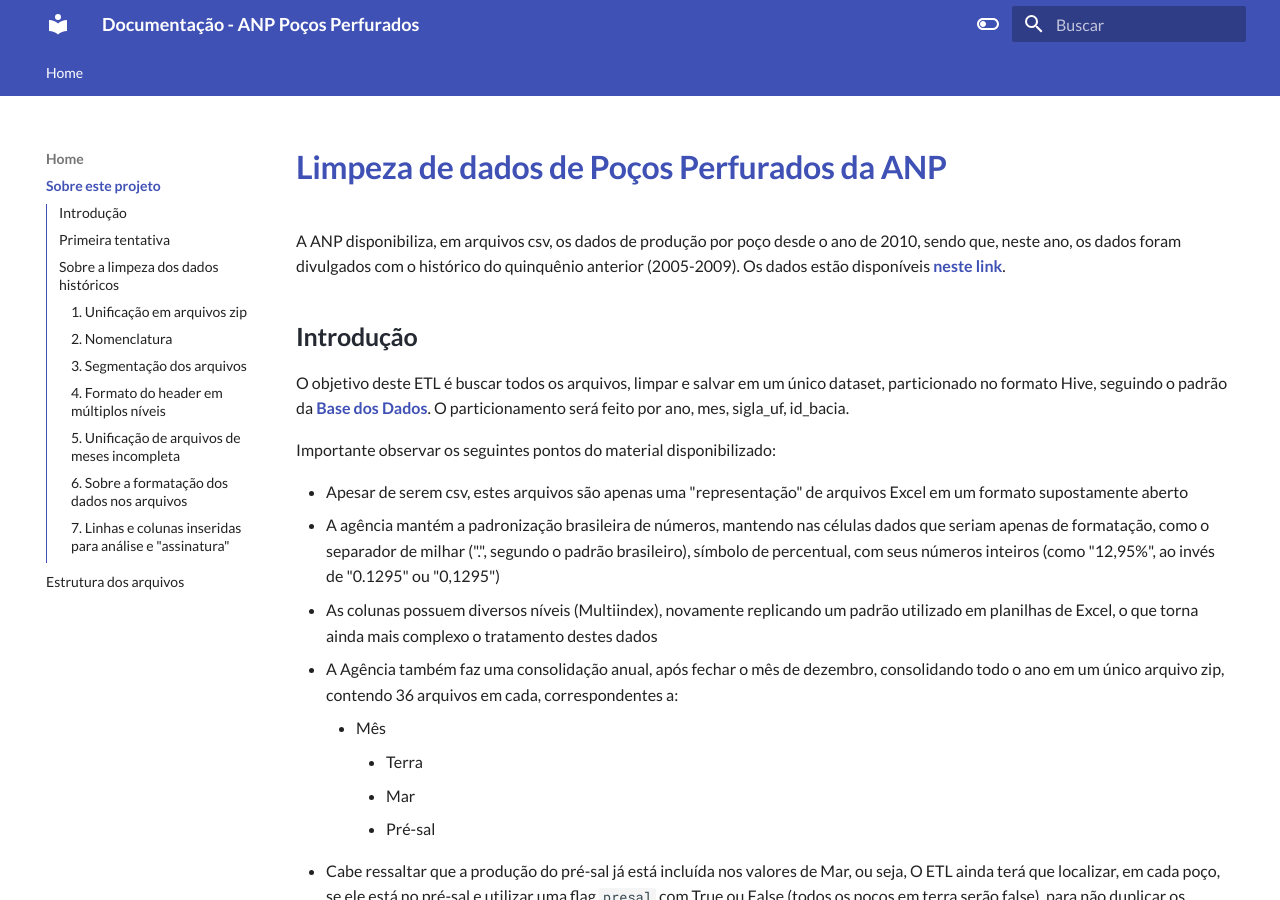
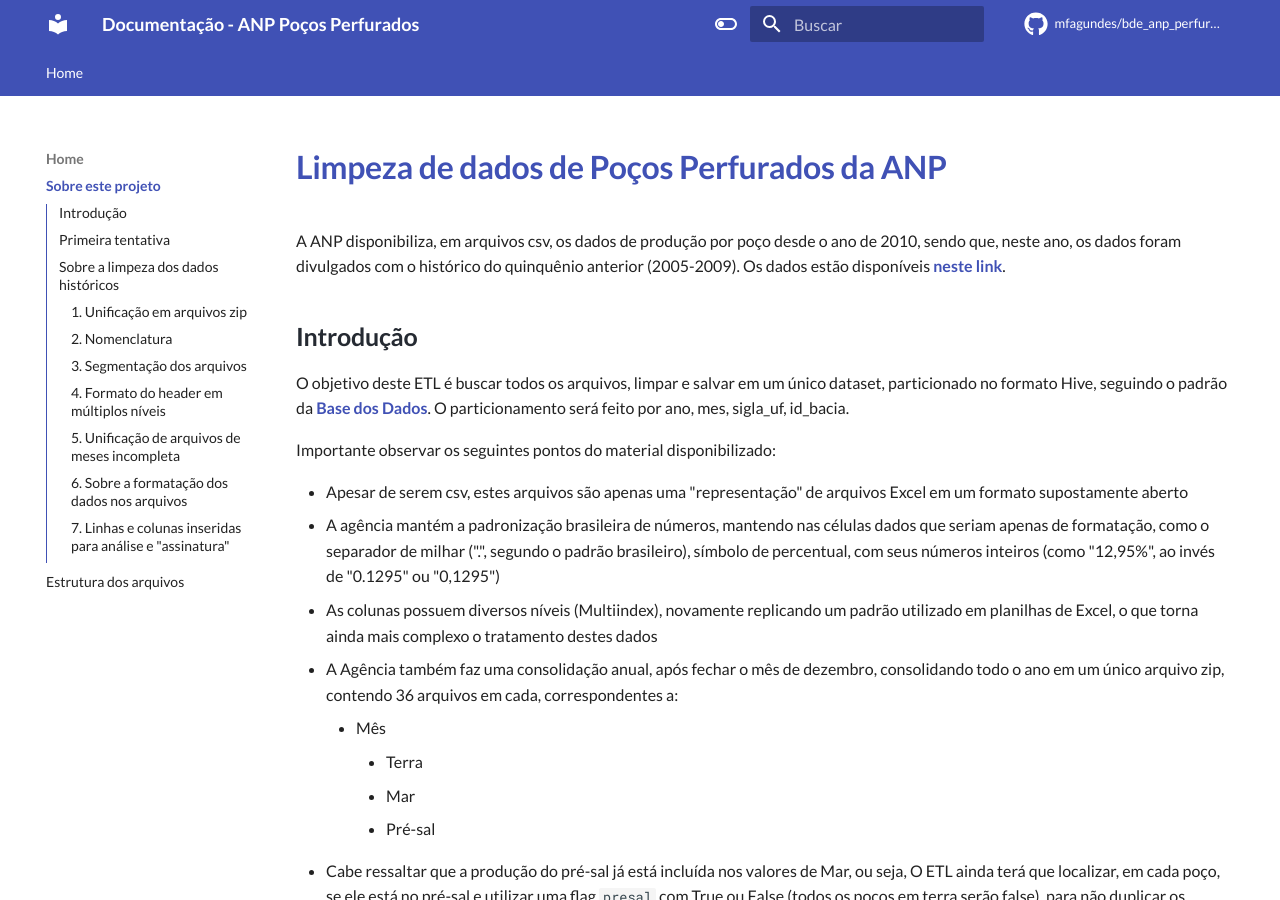
Before and after one commit to mfagundes/bde_anp_perfuracao_pocos, an MkDocs documentation site: the page built from docs/index.md, in a window 1280 px wide and 900 px high. Built offline with MkDocs 1.6.1 and Material for MkDocs 9.7.7, drawn with Linux system fonts in a browser that asks for light colours; comment, search, counter and statistics services are not loaded.

Commit message:
Updating github url and repo name

```diff
--- a/mkdocs.yml
+++ b/mkdocs.yml
@@ -30,8 +30,8 @@ theme:
     - toc.integrate
     - navigation.tabs
 
-#repo_url:
-#repo_name:
+repo_url: https://github.com/mfagundes/bde_anp_perfuracao_pocos
+repo_name: mfagundes/bde_anp_perfuracao_pocos
 
 extra:
   version: 2.0
```
